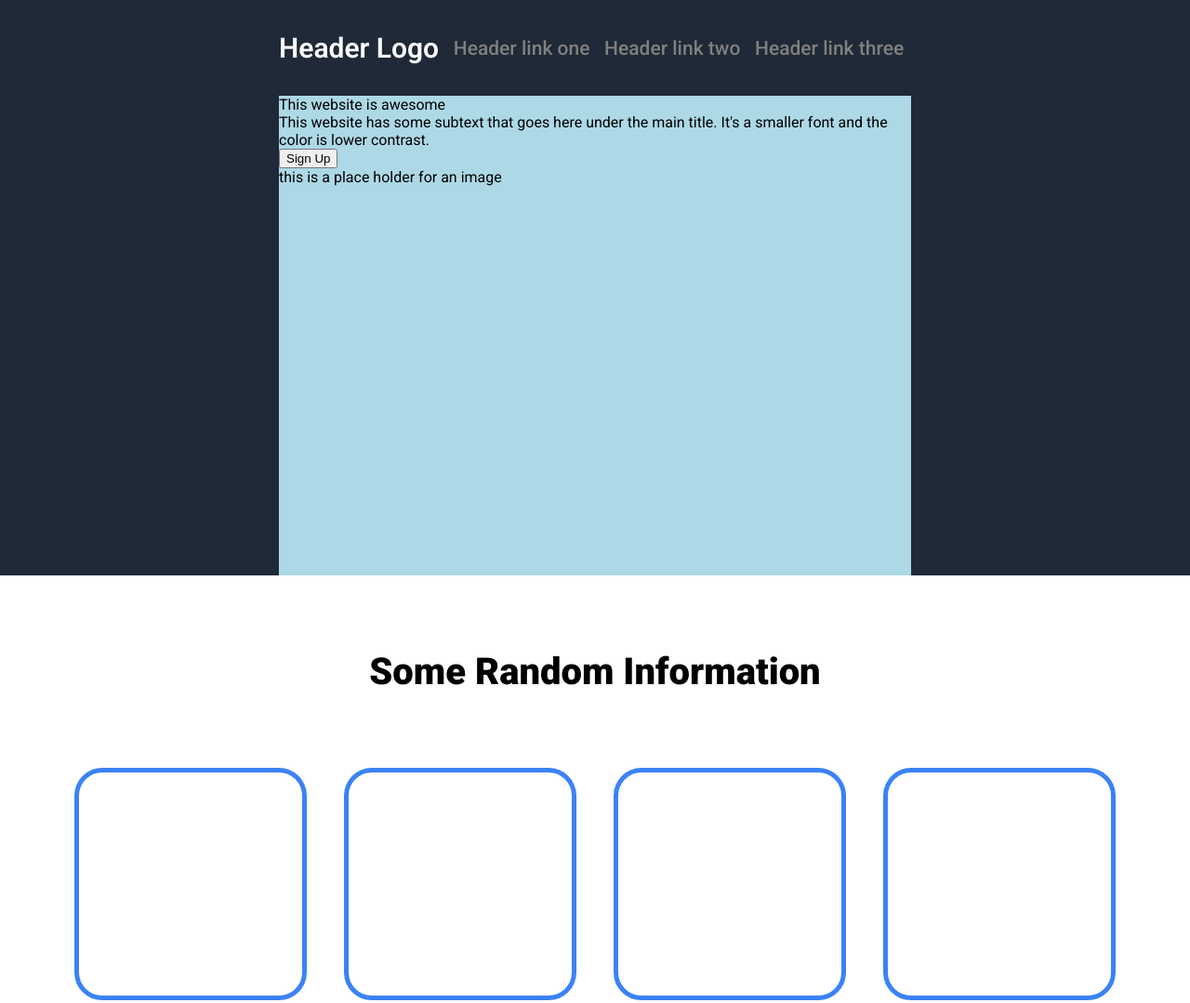
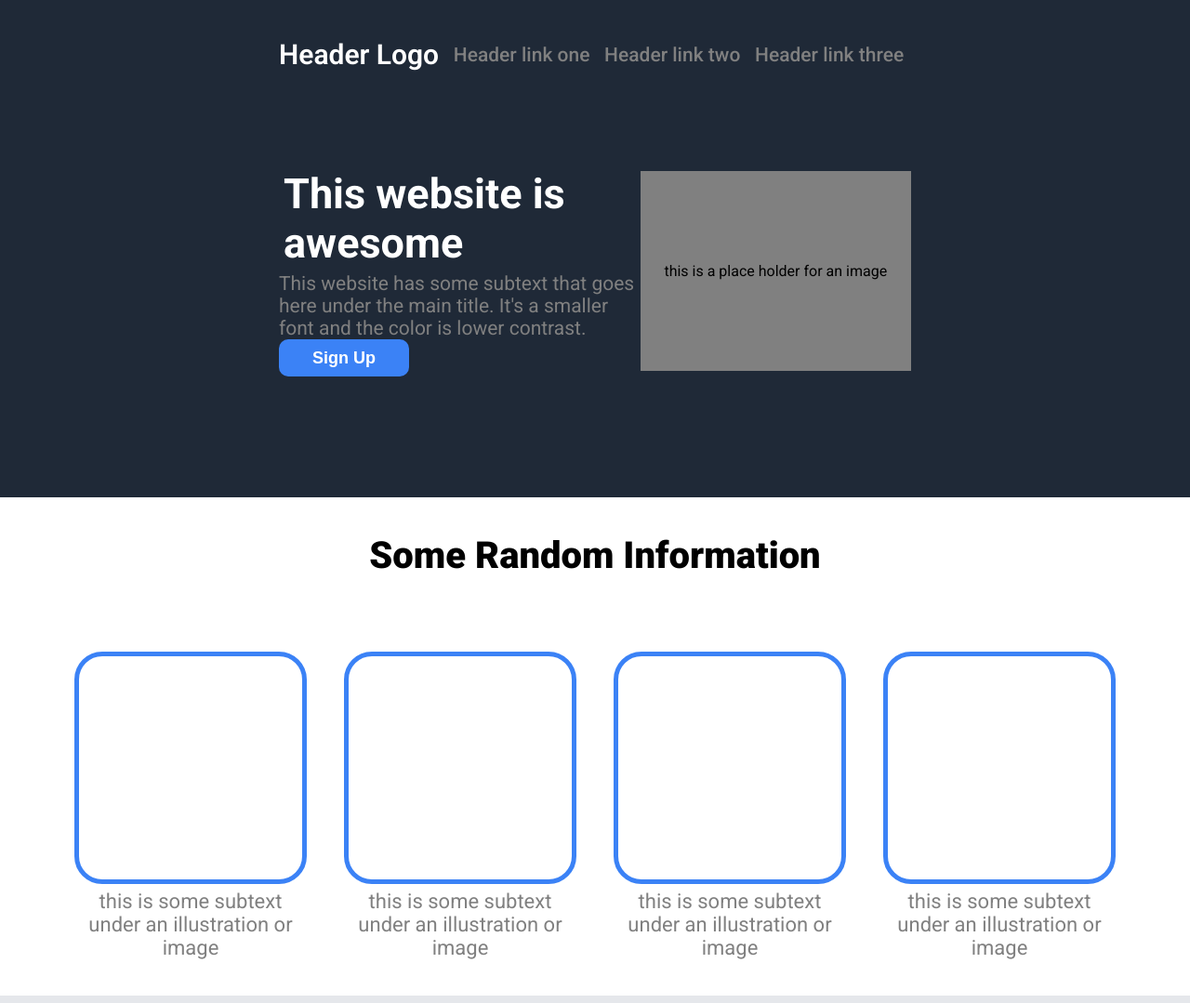
Before and after one commit to hexbyte-works/Odin_Projects, a plain HTML site: page Landing_Page/index.html in a window 1280 px wide. Shown: the top 1079 px of the page at 93% size. Drawn offline with Linux system fonts and the light colour scheme.

Commit message:
completed the final work in the css file

```diff
--- a/Landing_Page/homepage.css
+++ b/Landing_Page/homepage.css
@@ -2,19 +2,80 @@
     display:flex;
     flex-direction:column;
     height: 290vh;
-    background-color:#8a2be2;
     font-family: "roboto",sans-serif;
     margin:0;
 }
 #box1 {
     background-color:#1F2937;
-    flex:4;
+    flex:3;
     display:flex;
     flex-direction:column
 }
+#box1-header{
+    flex:1;
+    display:flex;
+    justify-content: space-between;
+    align-items:center;
+    margin:20px 300px 0px 300px;
+}
+#box1-header-logo-text{
+    font-size:30px;
+    font-weight: 600;
+    color:white;
+}
+#box1-header-links{
+    display:flex;
+    width:500px;
+    justify-content:space-around;
+    font-size:21px;
+    font-weight:500;
+    color:grey;
+}
+#box1-main-content{
+    flex:5;
+    margin:0px 300px 50px 300px;
+    display:flex;
+    flex-direction: row;
+    justify-content: space-between;
+    align-items:center;
+}
+#box1-main-content-text{
+    display:flex;
+    flex-direction: column;
+    width:60%;
+    color:white;
+}
+#box1-main-content-text1{
+    font-size: 45px;
+    font-weight: 700;
+    padding:5px;
+}
+#box1-main-content-text2{
+    font-size: 21px;
+    font-weight:400;
+    color:grey;
+}
+#box1-main-content-image{
+    display:flex;
+    align-items:center;
+    justify-content:center;
+    width:45%;
+    background-color: grey;
+    height:215px
+}
+#box1-main-content-button{
+    width:140px;
+    height:40px;
+    background-color:#3b82F6;
+    border-width: 0;
+    border-radius:10px;
+    color:white;
+    font-size:18px;
+    font-weight:600;
+}
 #box2 {
     background-color: #FFFFFF;
-    flex:4;
+    flex:3;
     display:flex;
     flex-direction: column;
     justify-content: center;
@@ -75,31 +136,7 @@
     font-size:25px;
     color:#FFFFFF
 }
-#box1-header{
-    flex:1;
-    display:flex;
-    justify-content: space-between;
-    align-items:center;
-    margin:0px 300px;
-}
-#box1-header-logo-text{
-    font-size:30px;
-    font-weight: 600;
-    color:white;
-}
-#box1-header-links{
-    display:flex;
-    width:500px;
-    justify-content:space-around;
-    font-size:21px;
-    font-weight:500;
-    color:grey;
-}
-#box1-main-content{
-    background-color: lightblue;
-    flex:5;
-    margin:0px 300px;
-}
+
 #box4{
     flex:3;
     background-color: #FFFFFF;
```
